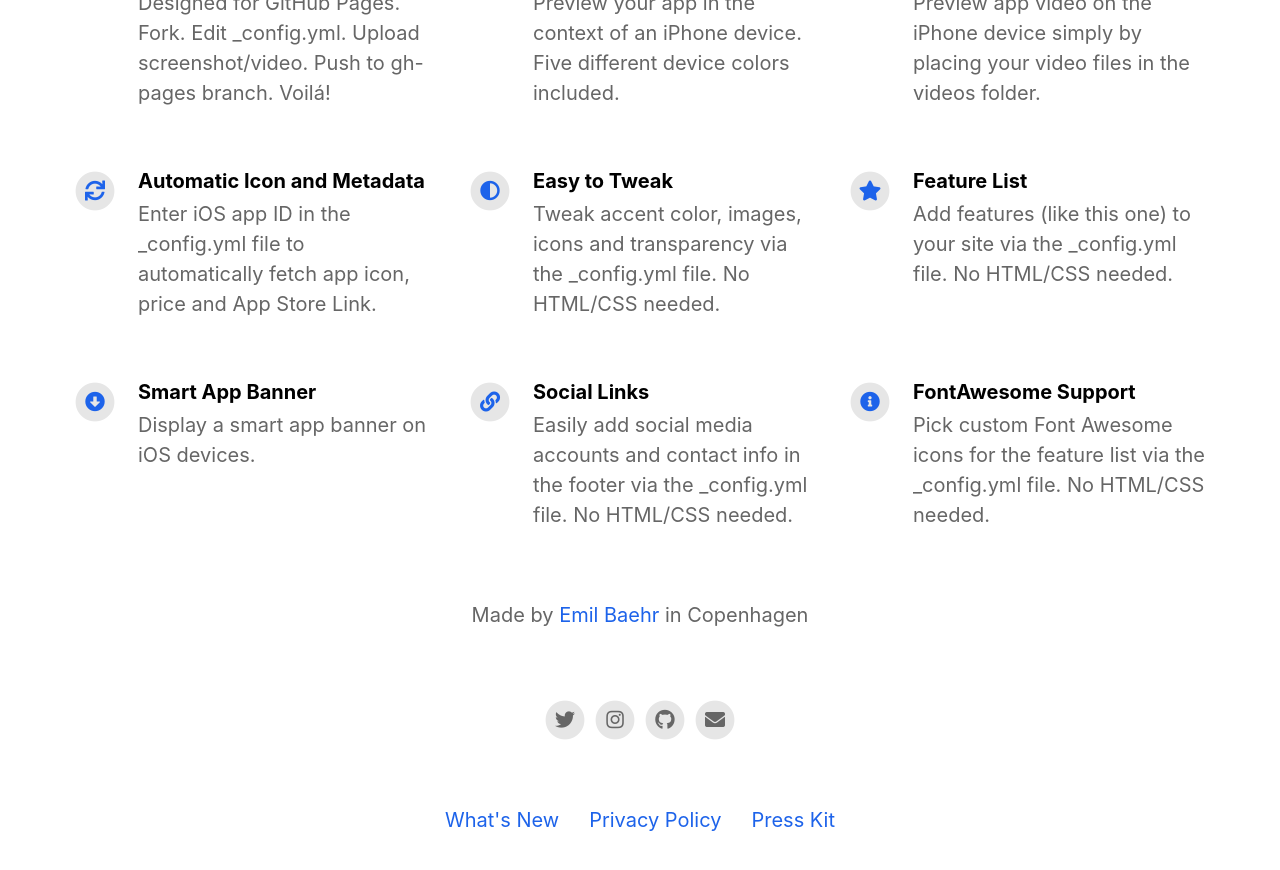
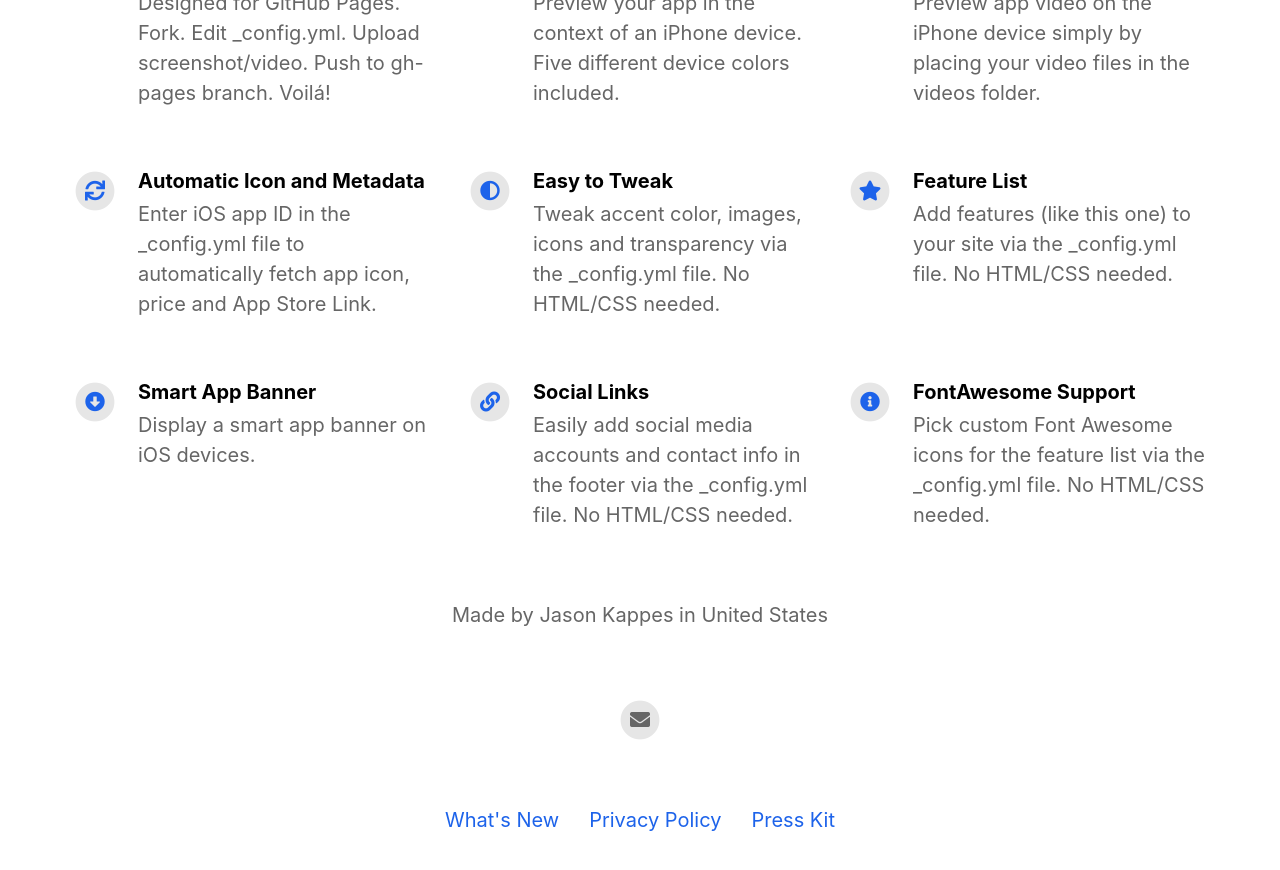
Before and after one commit to JasonKappes/NewcomerGamesWebsite, a Jekyll site: the page built from index.html, in a window 1280 px wide and 900 px high, scrolled down 1124 px. Shown: the top 870 px of the window. Built offline with Jekyll 4.4.1, drawn with Linux system fonts in a browser that asks for light colours; nearby versions of some CDN libraries.

Commit message:
Testing basic config.yaml update

```diff
--- a/_config.yml
+++ b/_config.yml
@@ -20,14 +20,14 @@ enable_smart_app_banner                   : true
 
 
 # Information About Yourself
-your_name                                 : Emil Baehr
-your_link                                 : https://emilbaehr.com
-your_city                                 : Copenhagen
-email_address                             : emil.baehr@gmail.com
+your_name                                 : Jason Kappes
+your_link                                 :
+your_city                                 : United States
+email_address                             : jasonkappes656@gmail.com
 facebook_username                         :
-instagram_username                        : ebaehr
-twitter_username                          : ebaehr
-github_username                           : emilbaehr
+instagram_username                        :
+twitter_username                          :
+github_username                           :
 youtube_username                          :
 
 
```
